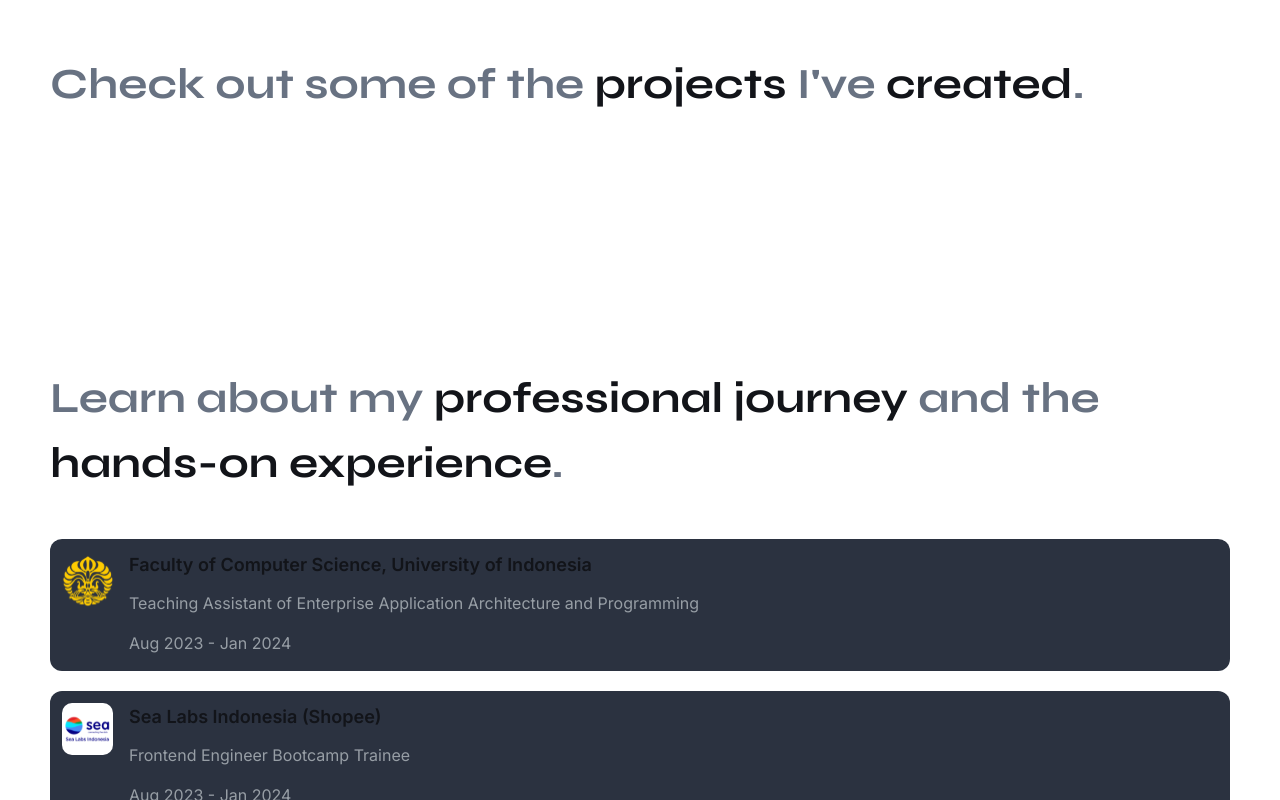
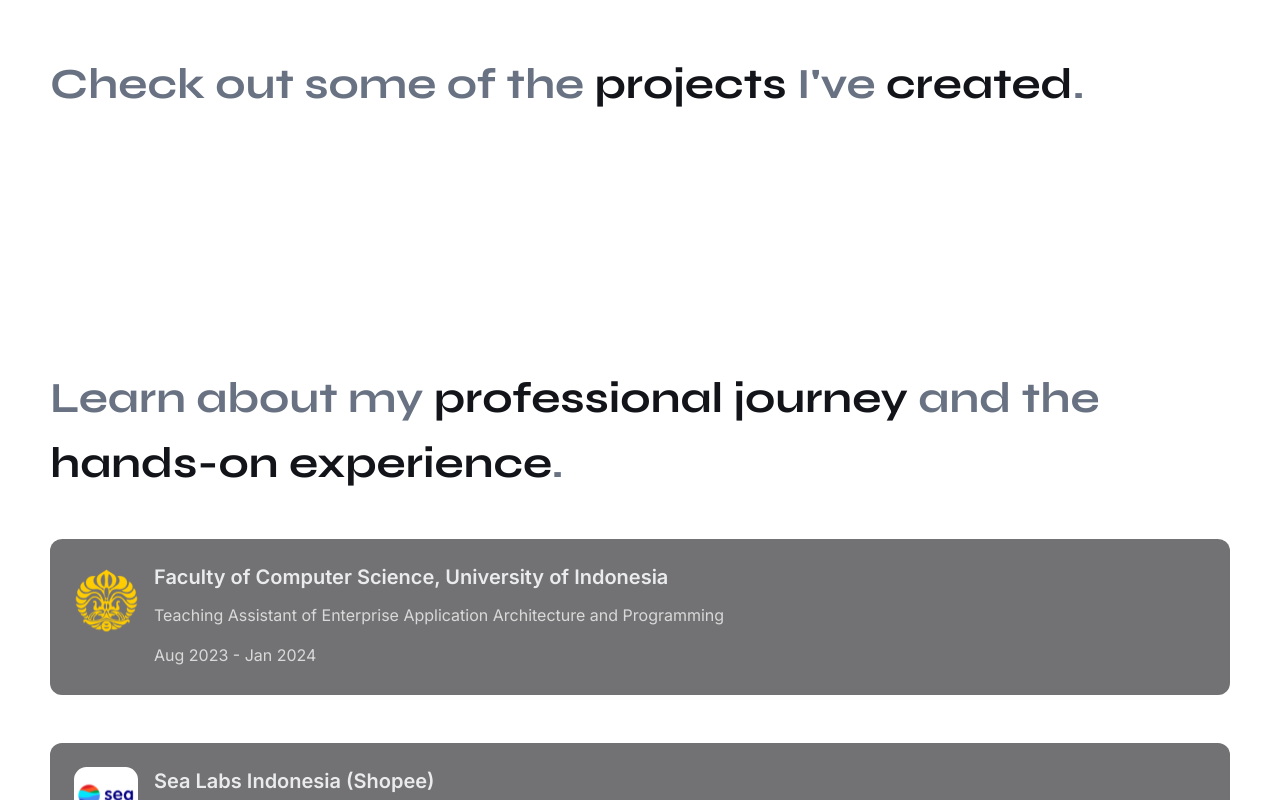
Before and after one commit to endriyanira/my-personal-web, a React (Create React App) app: page / in a window 1280 px wide. Shown: the part 2000-2800 px from the top of the page. Built offline with nearby package versions, Linux system fonts and the light colour scheme.

Commit message:
created Experience Card reusable component

```diff
--- /dev/null
+++ b/src/components/ExperienceCard.tsx
@@ -0,0 +1,39 @@
+import React from "react";
+
+interface ExperienceType {
+  id: number;
+  company: string;
+  role: string;
+  startPeriod: string;
+  endPeriod: string;
+  imgUrl: string;
+}
+
+interface ExperienceCardProps {
+  experience: ExperienceType;
+}
+
+const ExperienceCard: React.FC<ExperienceCardProps> = ({ experience }) => {
+  return (
+    <div className="experience-card flex flex-row gap-4 justify-start items-start relative bg-experienceCardLightBg  dark:bg-experienceCardBg p-4 lg:p-6 rounded-xl">
+      <img
+        src={experience.imgUrl}
+        alt="universitas-indonesia"
+        className="items-start w-12 md:w-16"
+      />
+      <div className="experience-detail flex flex-col gap-3 justify-start items-start relative font-inter">
+        <h4 className="experience-company text-lg xl:text-xl font-semibold text-primaryDarkText dark:text-primaryDarkText">
+          {experience.company}
+        </h4>
+        <h6 className="experience-rol text-base text-experienceCardLightDetail">
+          {experience.role}
+        </h6>
+        <p className="experience-period text-experienceCardLightDetail text-wrap">
+          {experience.startPeriod} - {experience.endPeriod}
+        </p>
+      </div>
+    </div>
+  );
+};
+
+export default ExperienceCard;
--- a/src/components/SkillCard.tsx
+++ b/src/components/SkillCard.tsx
@@ -12,10 +12,7 @@ interface SkillCardProps {
 
 const SkillCard: React.FC<SkillCardProps> = ({ skill }) => {
   return (
-    <div
-      key={`skillKey-${skill.name}`}
-      className="skill-card flex flex-col gap-3 justify-center items-center"
-    >
+    <div className="skill-card flex flex-col gap-3 justify-center items-center">
       <img className="items-center" src={skill.urlImg} alt={skill.name} />
       <p className="text-center justify-center items-center text-secondaryHeadingText">
         {skill.name}
--- a/src/components/ThemeToggle.tsx
+++ b/src/components/ThemeToggle.tsx
@@ -8,9 +8,15 @@ const ThemeToggle: React.FC = () => {
   return (
     <button
       onClick={toggleDarkMode}
-      className="absolute p-2 rounded bg-gray-200 dark:bg-gray-700 right-0 border-[1px] m-2 z-10"
+      className={`p-2 rounded right-0 border-[1px] border-secondaryDarkText m-2 z-10 fixed ${
+        darkMode ? "bg-primaryLightText" : "bg-[#ffff]"
+      }`}
     >
-      {darkMode ? <IoMoon /> : <IoSunny />}
+      {darkMode ? (
+        <IoMoon className="text-[#264DE4]" />
+      ) : (
+        <IoSunny className="text-[#F0C106]" />
+      )}
     </button>
   );
 };
--- a/src/home/Experience.tsx
+++ b/src/home/Experience.tsx
@@ -4,6 +4,7 @@ import sealabs from "../assets/images/experiences/sealabs.svg";
 import hci from "../assets/images/experiences/hci.svg";
 import devcamp from "../assets/images/experiences/devcamp.svg";
 import justika from "../assets/images/experiences/justika.svg";
+import ExperienceCard from "../components/ExperienceCard";
 
 interface ExperienceType {
   id: number;
@@ -19,48 +20,48 @@ const ExperiencesList: ExperienceType[] = [
     id: 1,
     company: "Faculty of Computer Science, University of Indonesia",
     role: "Teaching Assistant of Enterprise Application Architecture and Programming",
-    startPeriod: "1/8/2023",
-    endPeriod: "1/1/2024",
+    startPeriod: "Aug 2023",
+    endPeriod: "Jan 2024",
     imgUrl: ui,
   },
   {
     id: 2,
     company: "Sea Labs Indonesia (Shopee)",
     role: "Frontend Engineer Bootcamp Trainee",
-    startPeriod: "1/8/2023",
-    endPeriod: "1/12/2023",
+    startPeriod: "Aug 2023",
+    endPeriod: "Dec 2023",
     imgUrl: sealabs,
   },
   {
     id: 3,
     company: "Home Credit Indonesia",
     role: "Backend Developer Intern",
-    startPeriod: "1/8/2022",
-    endPeriod: "1/12/2022",
+    startPeriod: "Aug 2022",
+    endPeriod: "Dec 2023",
     imgUrl: hci,
   },
   {
     id: 4,
     company: "Faculty of Computer Science, University of Indonesia",
     role: "Teaching Assistant of Enterprise Application Architecture and Programming",
-    startPeriod: "1/9/2022",
-    endPeriod: "1/1/2023",
+    startPeriod: "Sept 2022",
+    endPeriod: "Jan 2023",
     imgUrl: ui,
   },
   {
     id: 5,
     company: "Tokopedia Devcamp 2023",
     role: "Web Platform Frontend Trainee",
-    startPeriod: "1/10/2022",
-    endPeriod: "1/10/2022",
+    startPeriod: "Oct 2022",
+    endPeriod: "Oct 2022",
     imgUrl: devcamp,
   },
   {
     id: 6,
     company: "Justika",
     role: "Frontend Developer Intern",
-    startPeriod: "1/1/2022",
-    endPeriod: "1/6/2022",
+    startPeriod: "Jan 2022",
+    endPeriod: "Jun 2022",
     imgUrl: justika,
   },
 ];
@@ -76,27 +77,15 @@ const Experience = () => {
           experience<span className="text-secondaryHeadingText">.</span>
         </h1>
         <div className="experiences grid grid-cols-1 gap-5 justify-center pt-6 md:pt-8">
-          {ExperiencesList.map((experience) => (
+          {ExperiencesList.map((experience, i) => (
             <div
               key={`ExpKey${experience.id.toString()}`}
-              className="experience-card flex flex-row gap-4 justify-start items-start relative bg-experienceCardBg p-3 rounded-xl"
+              className="relative mb-4 pb-3"
             >
-              <img
-                src={experience.imgUrl}
-                alt="universitas-indonesia"
-                className="items-start"
-              />
-              <div className="experience-detail flex flex-col gap-3 justify-start items-start relative font-inter">
-                <h4 className="experience-company  text-lg font-semibold text-primaryLightText dark:text-primaryDarkText">
-                  {experience.company}
-                </h4>
-                <h6 className="experience-rol text-base text-secondaryDarkText">
-                  {experience.role}
-                </h6>
-                <p className="experience-period text-secondaryDarkText text-wrap">
-                  Aug 2023 - Jan 2024
-                </p>
-              </div>
+              <ExperienceCard experience={experience} />
+              {/* {i !== ExperiencesList.length - 1 && (
+                <div className="border-r-2 h-8 t-0 absolute left-[50%]"></div>
+              )} */}
             </div>
           ))}
         </div>
--- a/tailwind.config.js
+++ b/tailwind.config.js
@@ -14,6 +14,8 @@ module.exports = {
       secondaryDarkText: "#979EA5",
       secondaryHeadingText: "#687282",
       experienceCardBg: "#2B3240",
+      experienceCardLightBg: "#727173",
+      experienceCardLightDetail: "#D9D9D9",
     },
   },
   darkMode: "class",
```
